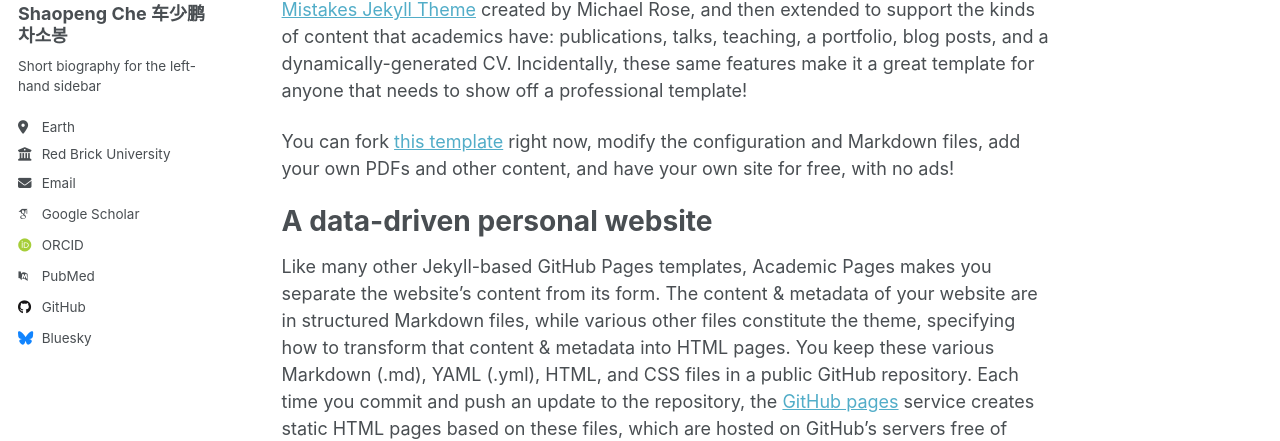
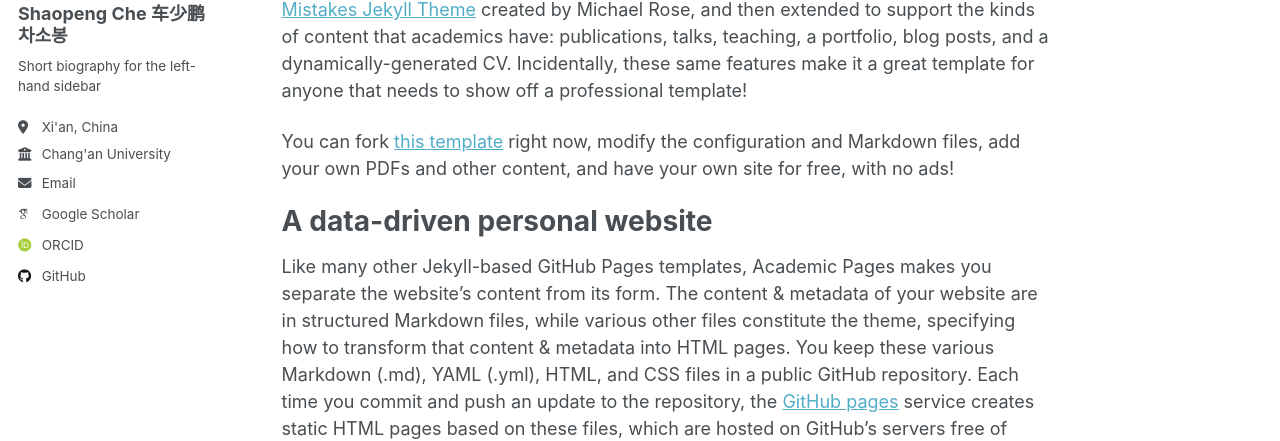
Before and after one commit to cheshaopeng/academicpages, a Jekyll site: the page built from _pages/about.md, in a window 1280 px wide. Shown: the part 281-722 px from the top of the page. Built offline with Jekyll 4.4.1, drawn with Linux system fonts in a browser that asks for light colours; some web fonts are replaced; a script that is not in the unit is left out.

Commit message:
_config.yml

```diff
--- a/_config.yml
+++ b/_config.yml
@@ -26,19 +26,18 @@ author:
   name             : "Shaopeng Che\n车少鹏\n차소봉"
   pronouns         : # example: "she/her"
   bio              : "Short biography for the left-hand sidebar"
-  location         : "Earth"
-  employer         : "Red Brick University"
+  location         : "Xi'an, China"
+  employer         : "Chang'an University"
   uri              : # URL
   email            : "none@example.org"
 
   # Academic websites
   academia         : # URL
   arxiv            : # URL - Update with the correct link to your profile
-  googlescholar    : "https://scholar.google.com/citations?user=PS_CX0AAAAAJ"
+  googlescholar    : "https://scholar.google.com/citations?hl=EN&user=z5TmpfsAAAAJ&view_op=list_works&sortby=pubdate"
   impactstory      : # URL
-  orcid            : "http://orcid.org/yourorcidurl"
+  orcid            : "https://orcid.org/0000-0003-1547-8798"
   semantic         : # URL
-  pubmed           : "https://www.ncbi.nlm.nih.gov/pubmed/?term=john+snow"
   researchgate     : # URL
   scopus           : # URL
 
@@ -52,8 +51,6 @@ author:
 
   # Social media
   artstation       : # Username
-  bluesky          : "bsky.app" # Replace this with you Bluesky username
-  facebook         : # Username
   flickr           : # Username
   foursquare       : # Username
   goodreads        : # Username
```
